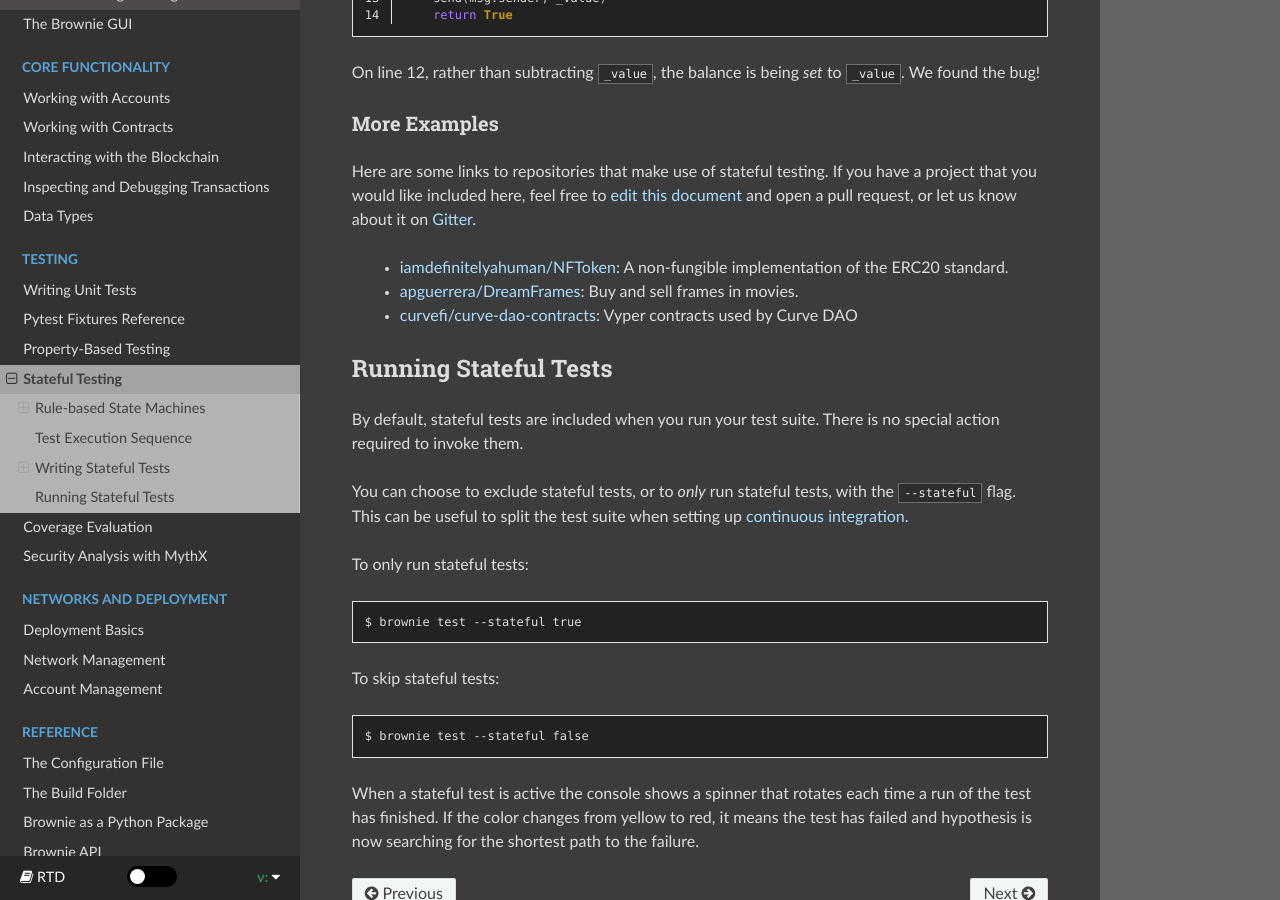
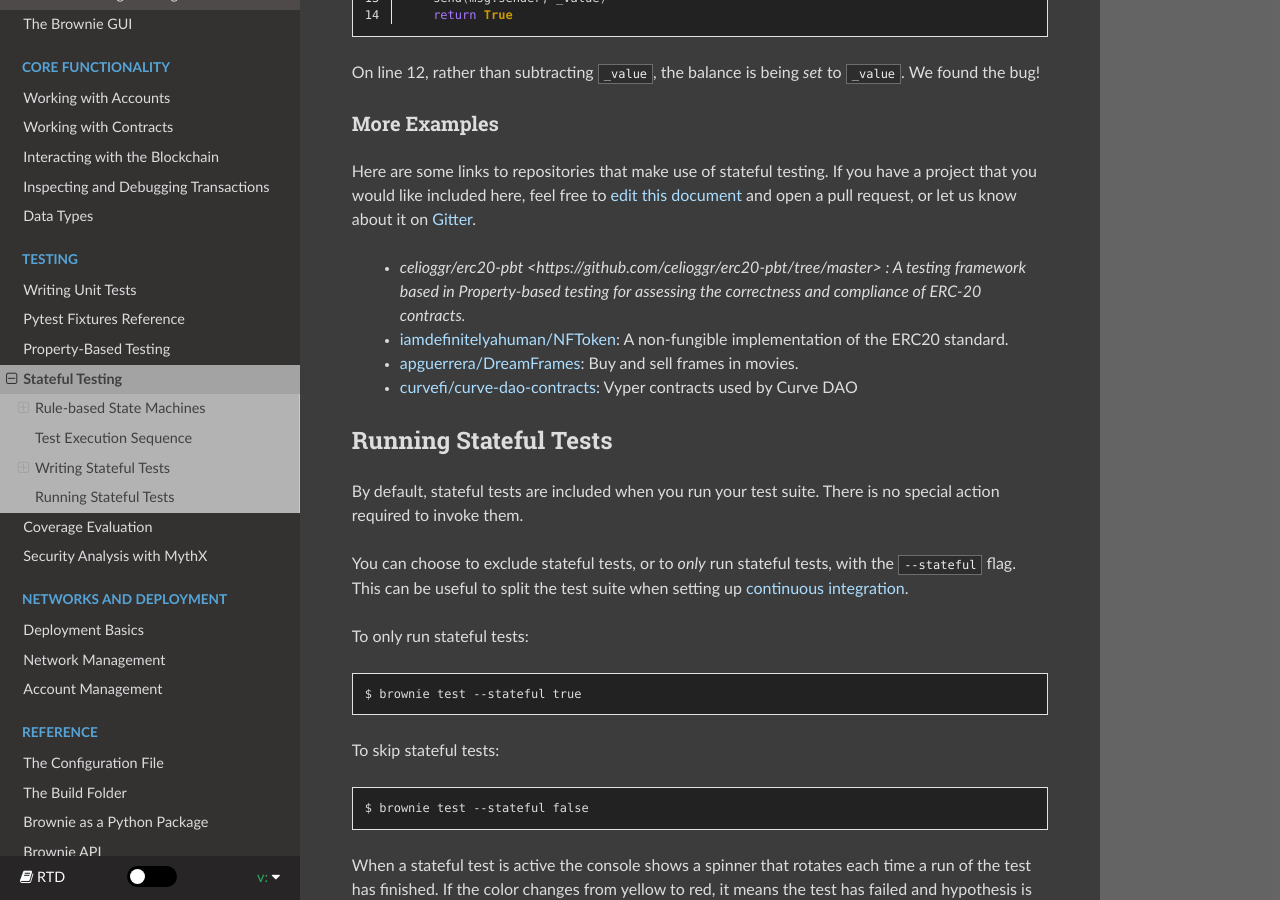
Before and after one commit to eth-brownie/brownie, a Sphinx documentation site: the page built from docs/tests-hypothesis-stateful.rst, in a window 1280 px wide and 900 px high, scrolled down 6387 px. Built offline with Sphinx 7.4.7 and the Read the Docs theme 2.0.0, drawn with Linux system fonts in a browser that asks for light colours.

Commit message:
Update tests-hypothesis-stateful.rst
This a project example of a ERC-20 testing framework that uses stateful testing resorting to Brownie.

```diff
--- a/docs/tests-hypothesis-stateful.rst
+++ b/docs/tests-hypothesis-stateful.rst
@@ -287,6 +287,7 @@ More Examples
 
 Here are some links to repositories that make use of stateful testing. If you have a project that you would like included here, feel free to `edit this document <https://github.com/eth-brownie/brownie/edit/master/docs/tests-hypothesis-stateful.rst>`_ and open a pull request, or let us know about it on `Gitter <https://gitter.im/eth-brownie/community>`_.
 
+    * `celioggr/erc20-pbt <https://github.com/celioggr/erc20-pbt/tree/master> : A testing framework based in Property-based testing for assessing the correctness and compliance of ERC-20 contracts.`
     * `iamdefinitelyahuman/NFToken <https://github.com/iamdefinitelyahuman/nftoken/tree/master/tests/stateful>`_: A non-fungible implementation of the ERC20 standard.
     * `apguerrera/DreamFrames <https://github.com/apguerrera/DreamFrames/tree/master/tests/stateful>`_: Buy and sell frames in movies.
     * `curvefi/curve-dao-contracts <https://github.com/curvefi/curve-dao-contracts/tree/master/tests/integration>`_: Vyper contracts used by Curve DAO
```
